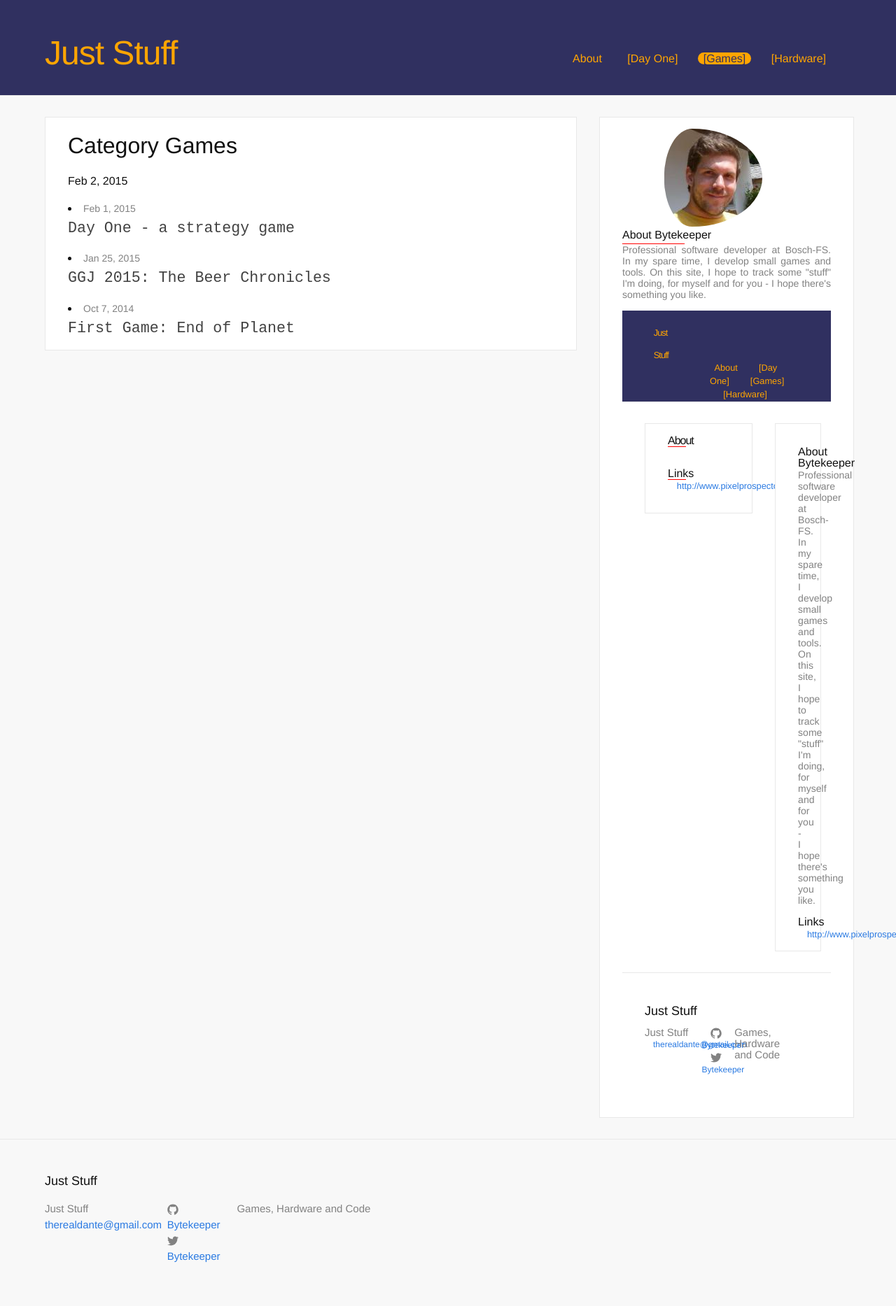
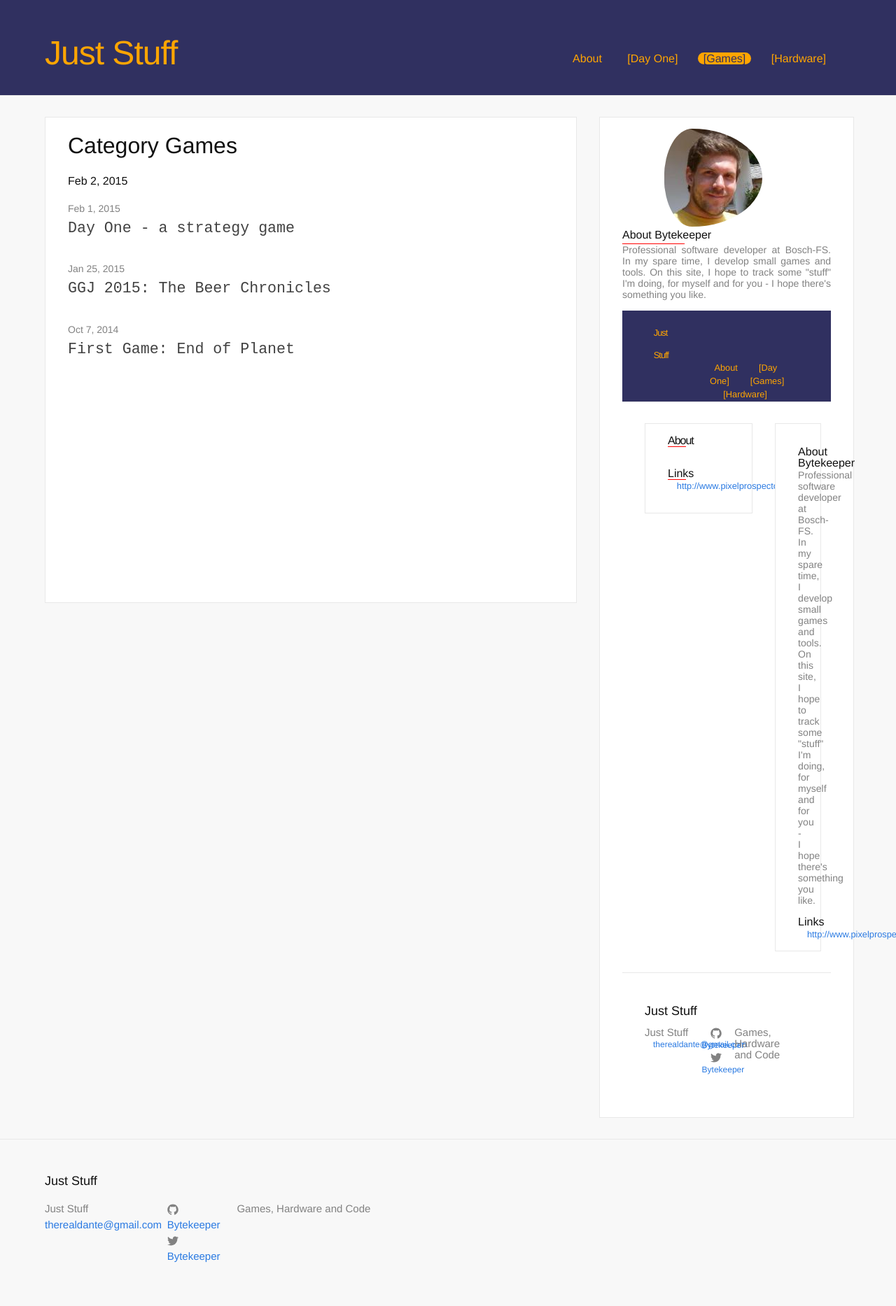
Before and after one commit to Bytekeeper/Bytekeeper.github.io, a Jekyll site: the page built from _cats/games.md, in a window 1280 px wide. Shown: the whole page at 70% size. Built offline with Jekyll 4.4.1, drawn with Linux system fonts in a browser that asks for light colours.

Commit message:
Support for content on categories

```diff
--- a/_layouts/category.html
+++ b/_layouts/category.html
@@ -9,6 +9,9 @@
   </header>
 
   <article class="category-content">
+      {{ content }}
+  </article>
+  <ul class="post-list">
       {% for post in site.posts %}
           {% if post.categories contains page.category %}
           <li>
@@ -19,6 +22,6 @@
           </li>
         {% endif %}
       {% endfor %}
-  </article>
+  </ul>
 
 </div>
```
